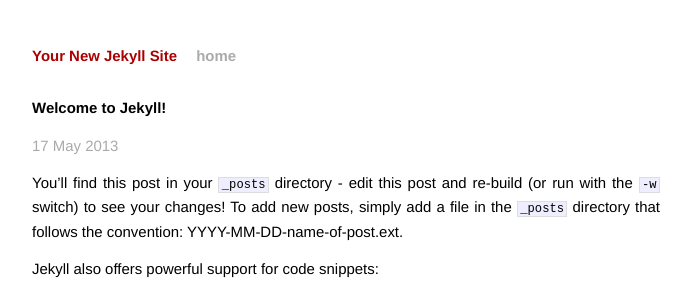
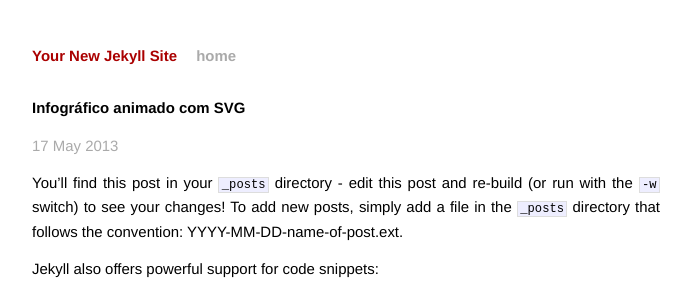
Before and after one commit to Avelar/Valida-o-de-nota-fiscal-eletronica-Prototipo-JS, a Jekyll site: the page built from ave-jekyll/_posts/2013-05-17-svg-animation-infographic.markdown, in a window 1280 px wide. Shown: the top 292 px of the page, without its empty margins (294-985 px from the left). Built offline with Jekyll 4.4.1, drawn with Linux system fonts in a browser that asks for light colours.

Commit message:
chenge title and categries

```diff
--- a/ave-jekyll/_posts/2013-05-17-svg-animation-infographic.markdown
+++ b/ave-jekyll/_posts/2013-05-17-svg-animation-infographic.markdown
@@ -1,8 +1,8 @@
 ---
 layout: post
-title:  "Welcome to Jekyll!"
+title:  "Infográfico animado com SVG"
 date:   2013-05-17 18:55:19
-categories: jekyll update
+categories: jekyll update svg css jquery
 ---
 
 You'll find this post in your `_posts` directory - edit this post and re-build (or run with the `-w` switch) to see your changes!
```
